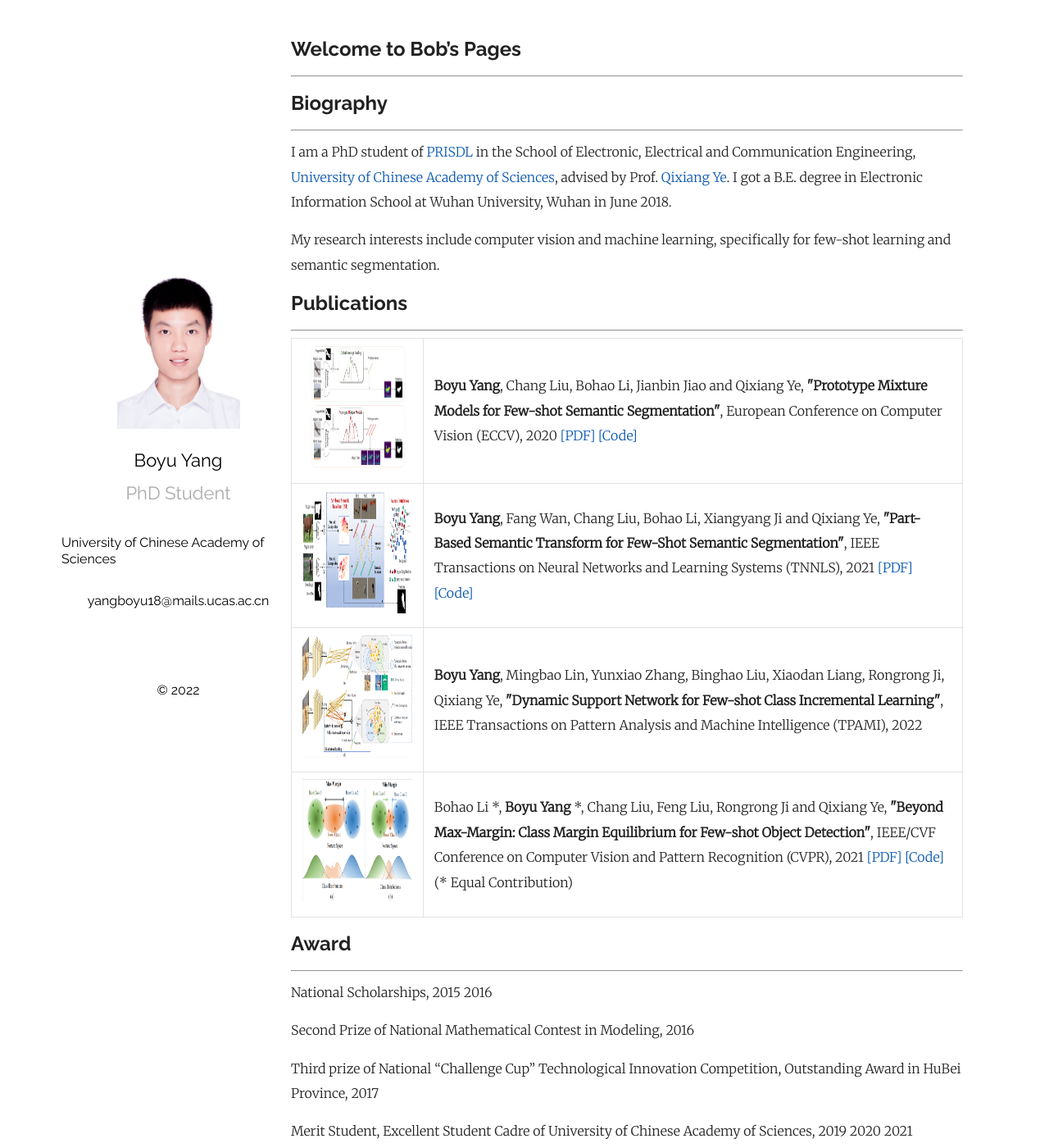
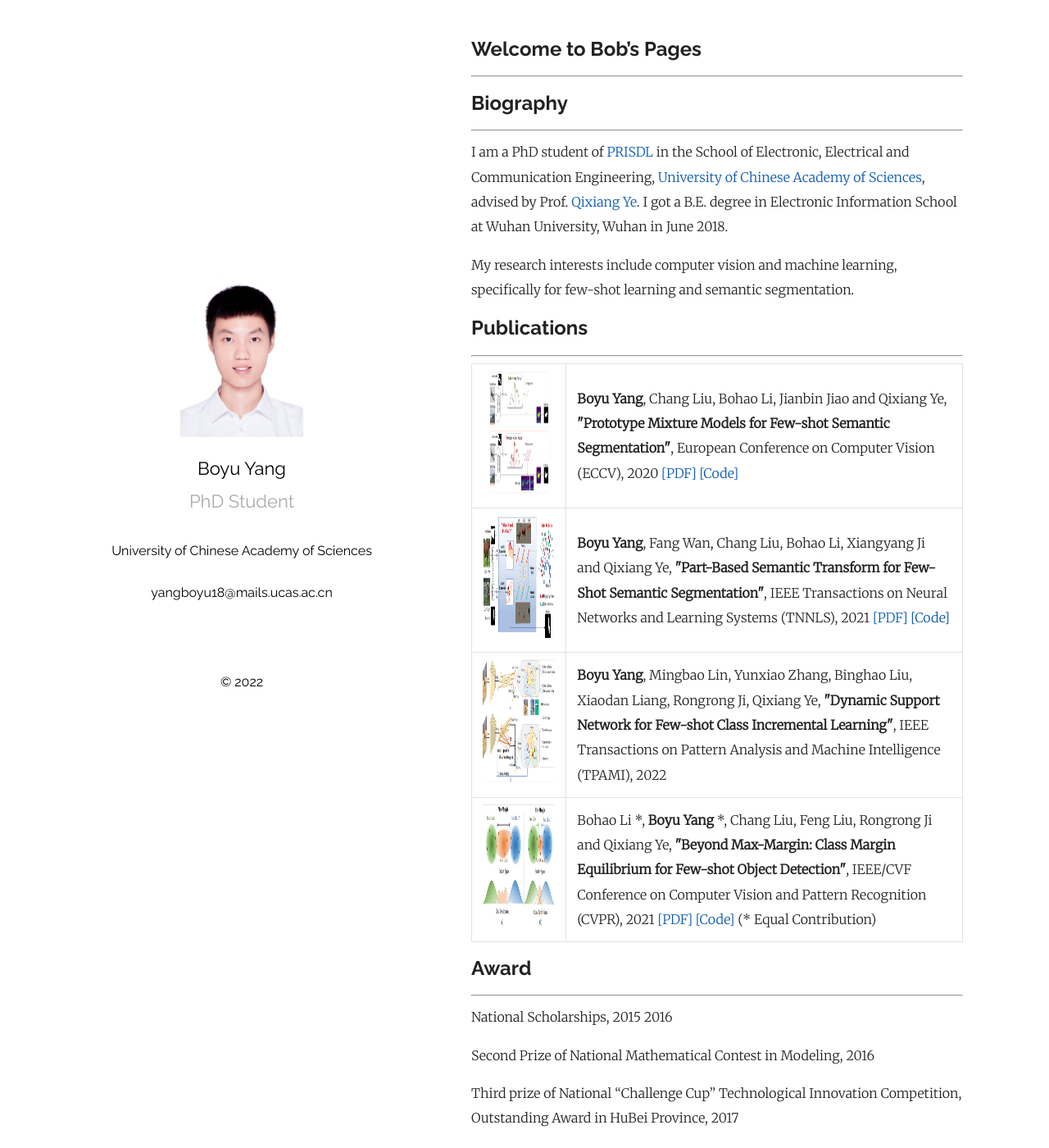
Before and after one commit to Yang-Bob/Yang-Bob.github.io, a Jekyll site: the page built from index.md, in a window 1280 px wide and 1400 px high. Shown: the whole window at 82% size. Built offline with Jekyll 4.4.1, drawn with Linux system fonts in a browser that asks for light colours; some web fonts are replaced; our own code applies the rules of GitHub Pages for plain Markdown files; comment, search, counter and statistics services are not loaded.

Commit message:
Update plain.scss

```diff
--- a/_sass/plain.scss
+++ b/_sass/plain.scss
@@ -6,7 +6,7 @@ $linkColor: #0a59b0;
 $mobileW: 768px;
 $smallMobileW: 480px;
 $bigScreenW: 1600px;
-$leftWidth: 220px;
+$leftWidth: 440px;
 
 *,
 *:before,
```
